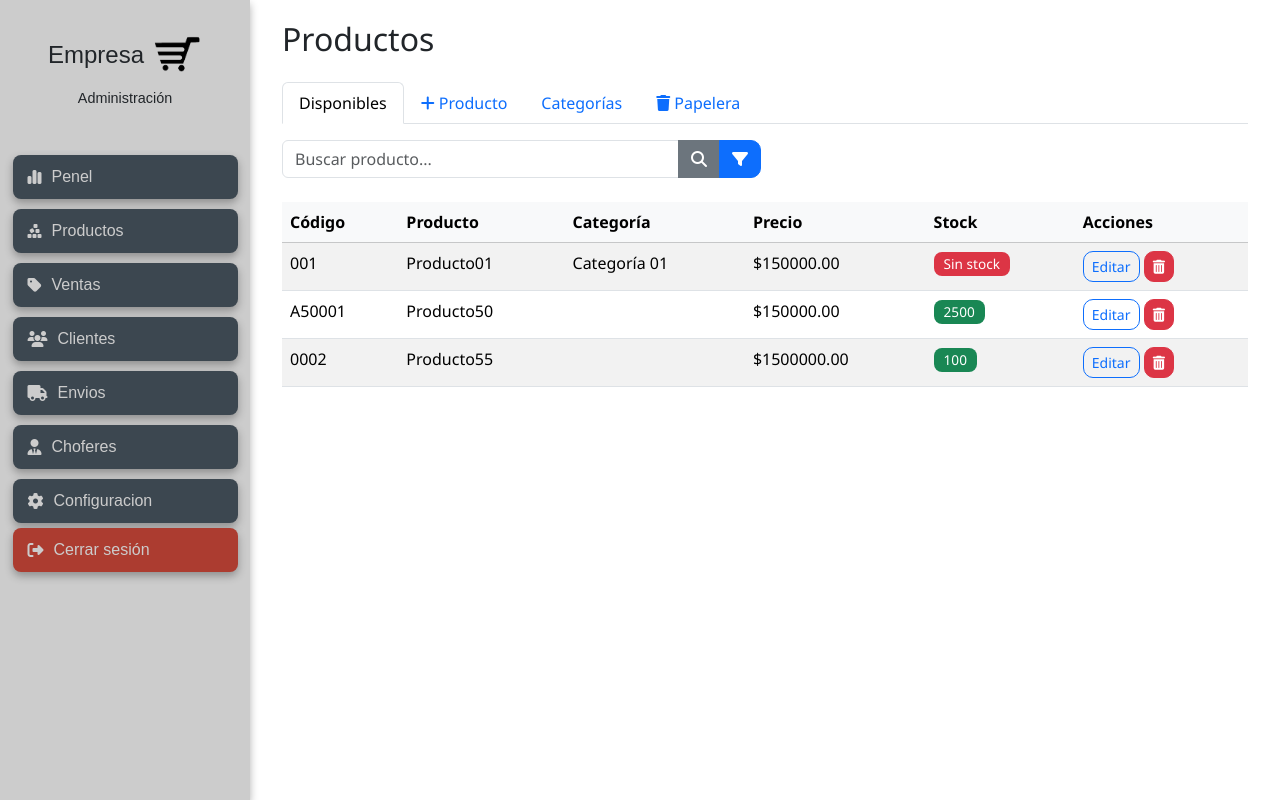
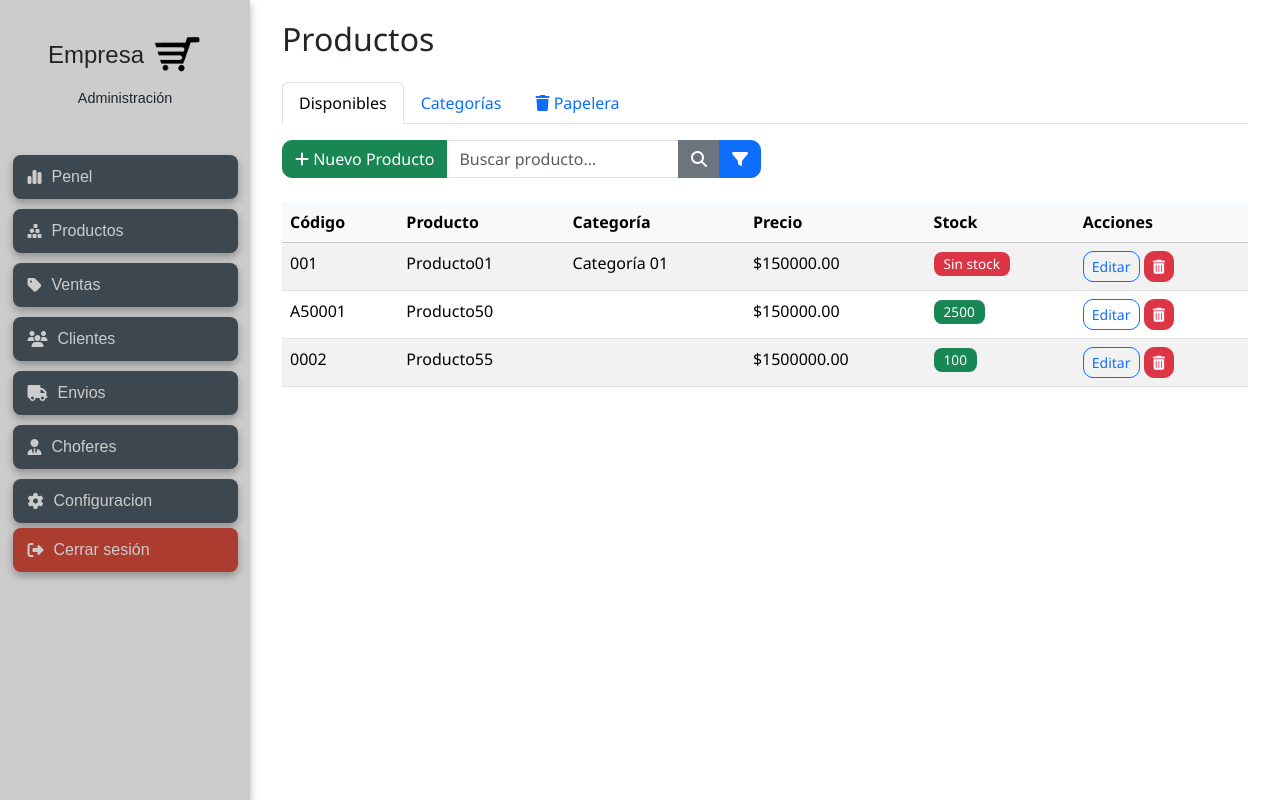
Before and after one commit to LeandroAgristola/ProyectoStock, a Django app: page /products/ in a window 1280 px wide. Run offline with Django 5.2, Linux system fonts and the light colour scheme; a user stored in the database is signed in; data comes from the database, SQL or seed files in the repository; some web fonts are replaced.

Commit message:
Agregamos el icono de nuevo producto integrado con la barra de busqueda y eliminamos la pestaña del formulario de nuevo producto

```diff
--- a/products/pendientes.txt
+++ b/products/pendientes.txt
@@ -12,7 +12,6 @@ Ajustar si el producto es menor al 20% que el numero aparesca con el estilo warn
     <span class="badge {% if product.stock > 0 %}bg-success{% else %}bg-danger{% endif %}">
         {{ product.stock }}
     </span>
-Si el producto es igual a 0 = sin stock
 
 Categorias
 
--- a/products/templates/products/product_list.html
+++ b/products/templates/products/product_list.html
@@ -8,6 +8,9 @@
         <!-- Campo de búsqueda -->
         <div class="col-md-6 position-relative">
             <div class="input-group">
+                <a href="{% url 'products:product_create' %}" class="btn btn-success ">
+                <i class="fa-solid fa-plus"></i> Nuevo Producto
+                </a>
                 <input type="text" name="search" id="search"
                         value="{{ filters.search|default_if_none:'' }}"|
                         class="form-control" placeholder="Buscar producto...">
--- a/products/templates/products/products_layout.html
+++ b/products/templates/products/products_layout.html
@@ -8,11 +8,6 @@
         <li class="nav-item">
             <a class="nav-link {% if active_tab == 'available' %}active{% endif %}" href="{% url 'products:product_list' %}" role="tab">
                 Disponibles
-            </a>
-        </li>
-        <li class="nav-item">
-            <a class="nav-link {% if active_tab == 'create' %}active{% endif %}" href="{% url 'products:product_create' %}" role="tab">
-                <i class="fa-solid fa-plus"></i> Producto
             </a>
         </li>
         <li class="nav-item">
```
